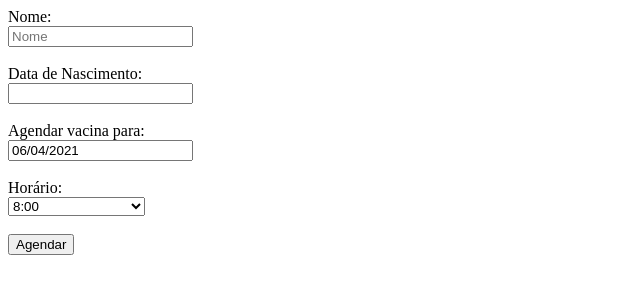
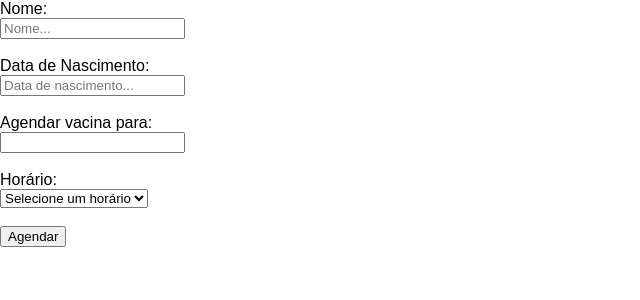
Before and after one commit to aitorruizes/pitang-covid-19, a React (Create React App) app in the folder frontend/: page / in a window 1280 px wide. Shown: the top 300 px of the page, without its empty margins (0-640 px from the left). Built offline with nearby package versions, Linux system fonts and the light colour scheme.

Commit message:
Scheduling form refactoring and start implementing formik

```diff
--- a/frontend/package.json
+++ b/frontend/package.json
@@ -7,12 +7,14 @@
     "@testing-library/react": "^11.1.0",
     "@testing-library/user-event": "^12.1.10",
     "axios": "^0.21.1",
+    "formik": "^2.2.6",
     "react": "^17.0.2",
     "react-datepicker": "^3.7.0",
     "react-dom": "^17.0.2",
     "react-router-dom": "^5.2.0",
     "react-scripts": "4.0.3",
-    "web-vitals": "^1.0.1"
+    "web-vitals": "^1.0.1",
+    "yup": "^0.32.9"
   },
   "scripts": {
     "start": "react-scripts start",
--- a/frontend/src/App.css
+++ b/frontend/src/App.css
@@ -0,0 +1,10 @@
+body {
+    margin: 0;
+    padding: 0;
+    box-sizing: border-box;
+    font-family: Arial, Helvetica, sans-serif;
+}
+
+.form-input-error {
+    color: red;
+}
--- a/frontend/src/App.js
+++ b/frontend/src/App.js
@@ -1,10 +1,10 @@
 import "./App.css";
-import Scheduling from "./components/Scheduling";
+import SchedulingForm from "./components/SchedulingForm";
 
 function App() {
    return (
       <div className="App">
-         <Scheduling/>
+         <SchedulingForm/>
       </div>
    );
 }
--- a/frontend/src/components/Scheduling/index.jsx
+++ /dev/null
@@ -1,126 +0,0 @@
-import React, { useState } from "react";
-import DatePicker from "react-datepicker";
-import "react-datepicker/dist/react-datepicker.css";
-
-const schedules = [
-   { hour: "8:00" },
-   { hour: "8:30" },
-   { hour: "9:00" },
-   { hour: "9:30" },
-   { hour: "10:00" },
-   { hour: "10:30" },
-   { hour: "11:00" },
-   { hour: "11:30" },
-   { hour: "12:00" },
-   { hour: "12:30" },
-   { hour: "13:00" },
-   { hour: "13:30" },
-   { hour: "14:00" },
-   { hour: "14:30" },
-   { hour: "15:00" },
-   { hour: "15:30" },
-   { hour: "16:00" },
-   { hour: "16:30" },
-   { hour: "17:00" },
-   { hour: "17:30" },
-];
-
-const Scheduling = () => {
-   const [name, setName] = useState("");
-   const [birthdate, setBirthdate] = useState("");
-   const [selectedDate, setSelectedDate] = useState(new Date());
-   const [formattedDate, setFormattedDate] = useState("");
-   const [selectedHour, setSelectedHour] = useState({});
-
-   const onNameChange = (event) => {
-      setName(event.target.value);
-   };
-
-   const onBirthdateChange = (event) => {
-      setBirthdate(event.target.value);
-   };
-
-   const onDateChange = (date) => {
-      setSelectedDate(date);
-
-      const day = date.getDate();
-      const month = date.getMonth() + 1;
-      const year = date.getFullYear();
-      date = day + "/" + month + "/" + year;
-
-      setFormattedDate(date);
-   };
-
-   const onHourChange = (event) => {
-      setSelectedHour(event.target.value);
-   };
-
-   const sendScheduling = (event) => {
-      event.preventDefault();
-      console.log({
-         name: name,
-         birthdate: birthdate,
-         schedulingDate: formattedDate,
-         schedulingHour: selectedHour,
-      });
-   };
-
-   return (
-      <form>
-         <div className="form-input">
-            <label>Nome:</label>
-            <br />
-            <input
-               value={name}
-               onChange={onNameChange}
-               type="text"
-               placeholder="Nome"
-            />
-         </div>
-         <br />
-         <div className="form-input">
-            <label>Data de Nascimento:</label>
-            <br />
-            <input
-               value={birthdate}
-               onChange={onBirthdateChange}
-               type="text"
-               name="birthdate"
-            />
-         </div>
-         <br />
-         <div className="form-input">
-            <label>Agendar vacina para:</label>
-            <br />
-            <DatePicker
-               dateFormat="dd/MM/yyyy"
-               selected={selectedDate}
-               onChange={onDateChange}
-               minDate={new Date("01-04-2021")}
-               maxDate={new Date("21-04-2021")}
-            />
-         </div>
-         <br />
-         <div className="form-input">
-            <label>Horário:</label>
-            <br />
-            <select onChange={onHourChange}>
-               <option value="" disabled>
-                  Escolha um horário
-               </option>
-               {schedules.map((schedule, index) => (
-                  <option value={selectedHour.hour} key={index}>
-                     {schedule.hour}
-                  </option>
-               ))}
-            </select>
-         </div>
-         <br />
-         <div className="form-input">
-            <input onClick={sendScheduling} type="button" value="Agendar" />
-         </div>
-      </form>
-   );
-};
-
-export default Scheduling;
--- /dev/null
+++ b/frontend/src/components/SchedulingForm/index.jsx
@@ -0,0 +1,103 @@
+import React from "react";
+import DatePicker from "react-datepicker";
+import { Formik, Form, Field, ErrorMessage } from "formik";
+import * as Yup from "yup";
+import Select from "../Select";
+import "react-datepicker/dist/react-datepicker.css";
+
+const options = [
+   { key: "Selecione um horário", value: ""},
+   { key: "8:00", value: "8:00" },
+   { key: "8:30", value: "8:30" },
+   { key: "9:00", value: "9:00" },
+   { key: "9:30", value: "9:30" },
+   { key: "10:00", value: "10:00" },
+   { key: "10:30", value: "10:30" },
+   { key: "11:00", value: "11:00" },
+   { key: "11:30", value: "11:30" },
+   { key: "12:00", value: "12:00" },
+   { key: "12:30", value: "12:30" },
+   { key: "13:00", value: "13:00" },
+   { key: "13:00", value: "13:30" },
+   { key: "14:00", value: "14:00" },
+   { key: "14:30", value: "14:30" },
+   { key: "15:00", value: "15:00" },
+   { key: "15:30", value: "15:30" },
+   { key: "16:00", value: "16:00" },
+   { key: "16:00", value: "16:30" },
+   { key: "17:00", value: "17:00" },
+   { key: "17:30", value: "17:30" }
+];
+
+const initialValues = {
+   name: "",
+   birthdate: "",
+   schedulingDate: new Date(),
+   schedulingHour: "",
+};
+
+const onSubmit = (values) => {
+   console.log("Form data:", values);
+};
+
+const validationSchema = Yup.object({
+   name: Yup.string().required("This field is required."),
+   birthdate: Yup.string().required("This field is required."),
+   schedulingDate: Yup.date().required("This field is required.").nullable(),
+   schedulingHour: Yup.string().required("This field is required.")
+});
+
+const SchedulingForm = () => {
+   return (
+      <Formik
+         initialValues={initialValues}
+         validationSchema={validationSchema}
+         onSubmit={onSubmit}
+      >
+         <Form>
+            <div className="form-input">
+               <label>Nome:</label>
+               <br />
+               <Field type="text" name="name" placeholder="Nome..." />
+               <ErrorMessage name="name" />
+            </div>
+            <br />
+            <div className="form-input">
+               <label>Data de Nascimento:</label>
+               <br />
+               <Field
+                  type="text"
+                  name="birthdate"
+                  placeholder="Data de nascimento..."
+               />
+               <ErrorMessage name="birthdate" />
+            </div>
+            <br />
+            <div className="form-input">
+               <label>Agendar vacina para:</label>
+               <br />
+               <DatePicker
+                  name="schedulingDate"
+                  dateFormat="dd/MM/yyyy"
+                  minDate={new Date("01-04-2021")}
+                  maxDate={new Date("21-04-2021")}
+               />
+               <ErrorMessage name="schedulingDate" />
+            </div>
+            <br />
+            <div className="form-input">
+               <label>Horário:</label>
+               <br />
+               <Select options={options}/>
+               <ErrorMessage name="schedulingHour" />
+            </div>
+            <br />
+            <div className="form-input">
+               <input type="submit" value="Agendar" />
+            </div>
+         </Form>
+      </Formik>
+   );
+};
+
+export default SchedulingForm;
--- /dev/null
+++ b/frontend/src/components/Select/index.jsx
@@ -0,0 +1,20 @@
+import React from "react";
+import { Field } from "formik";
+
+const Select = ({ options }) => {
+   return (
+      <div>
+         <Field as="select">
+            {options.map((option) => {
+               return (
+                  <option key={option.value} value={option.value}>
+                     {option.key}
+                  </option>
+               );
+            })}
+         </Field>
+      </div>
+   );
+};
+
+export default Select;
```
Also changed, not shown: 1 other file (tests, documents, lock files or other folders).
